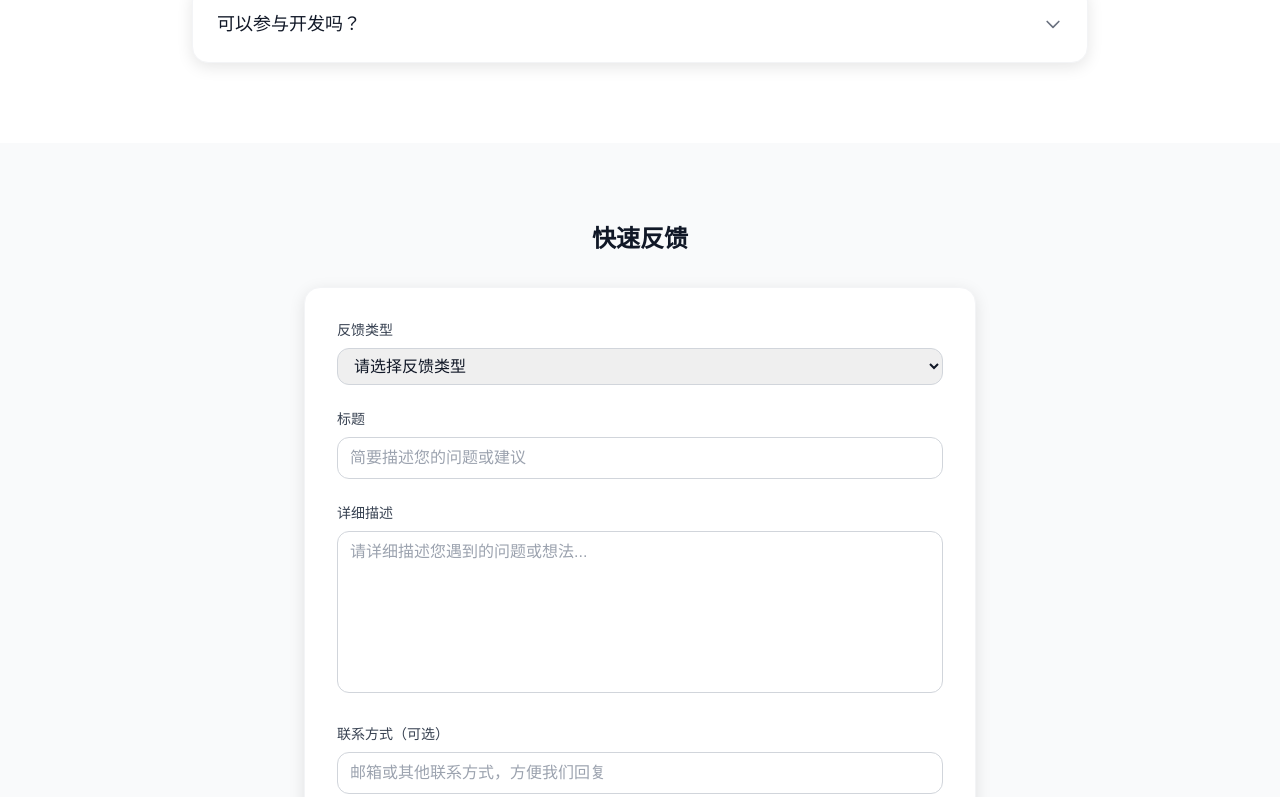
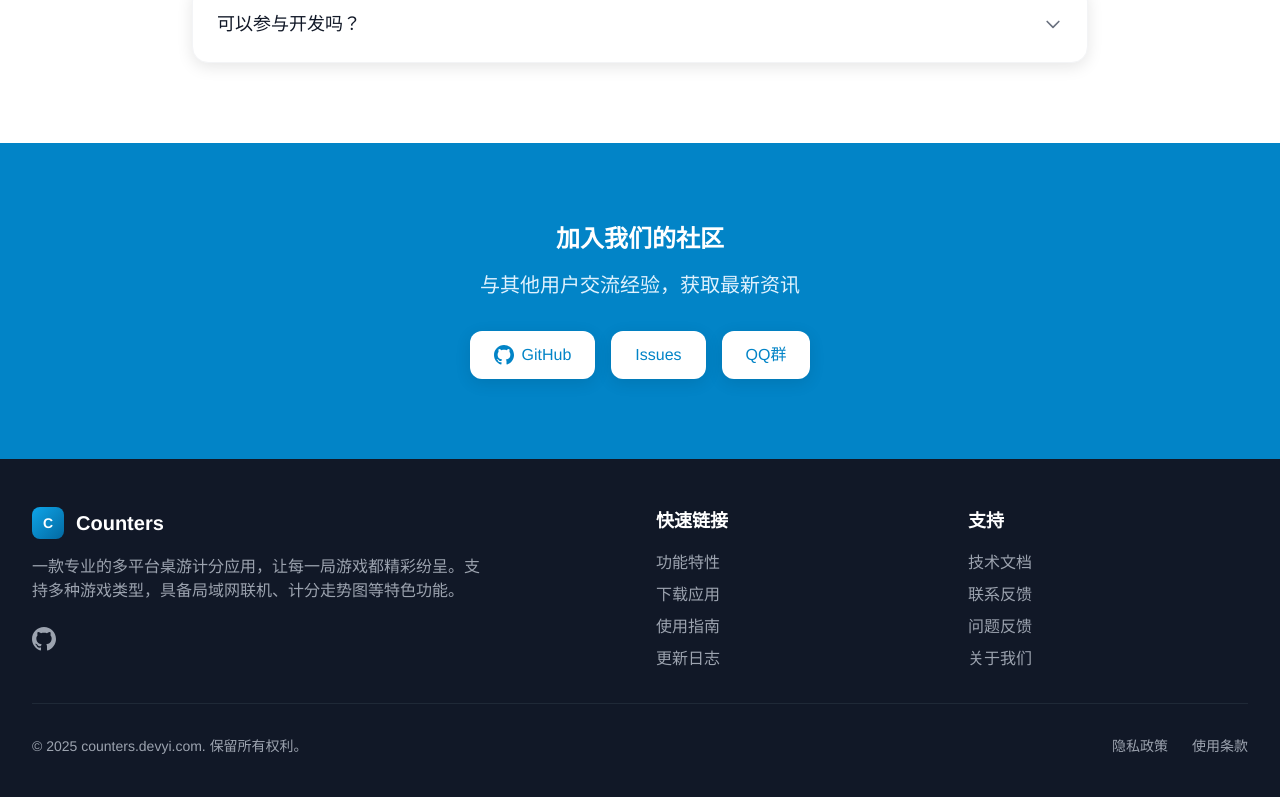
Before and after one commit to youzhiran/counters-web, a Nuxt app: page /contact in a window 1280 px wide. Shown: the part 2000-2797 px from the top of the page. Built offline with nearby package versions, Linux system fonts and the light colour scheme.

Commit message:
更新联系反馈

```diff
--- a/pages/contact.vue
+++ b/pages/contact.vue
@@ -73,90 +73,90 @@
       </div>
     </section>
 
-    <!-- 反馈表单 -->
-    <section class="py-20 bg-gray-50">
-      <div class="container-apple">
-        <div class="max-w-2xl mx-auto">
-          <h2 class="text-2xl font-bold text-gray-900 mb-8 text-center animate-on-scroll">
-            快速反馈
-          </h2>
+<!--    &lt;!&ndash; 反馈表单 &ndash;&gt;-->
+<!--    <section class="py-20 bg-gray-50">-->
+<!--      <div class="container-apple">-->
+<!--        <div class="max-w-2xl mx-auto">-->
+<!--          <h2 class="text-2xl font-bold text-gray-900 mb-8 text-center animate-on-scroll">-->
+<!--            快速反馈-->
+<!--          </h2>-->
 
-          <div class="card-apple p-8 animate-on-scroll">
-            <form @submit.prevent="submitFeedback" class="space-y-6">
-              <div>
-                <label for="feedback-type" class="block text-sm font-medium text-gray-700 mb-2">
-                  反馈类型
-                </label>
-                <select
-                  id="feedback-type"
-                  v-model="feedbackForm.type"
-                  class="w-full px-3 py-2 border border-gray-300 rounded-apple focus:outline-none focus:ring-2 focus:ring-primary-500 focus:border-transparent"
-                  required
-                >
-                  <option value="">请选择反馈类型</option>
-                  <option value="bug">Bug 报告</option>
-                  <option value="feature">功能建议</option>
-                  <option value="question">使用咨询</option>
-                  <option value="other">其他</option>
-                </select>
-              </div>
+<!--          <div class="card-apple p-8 animate-on-scroll">-->
+<!--            <form @submit.prevent="submitFeedback" class="space-y-6">-->
+<!--              <div>-->
+<!--                <label for="feedback-type" class="block text-sm font-medium text-gray-700 mb-2">-->
+<!--                  反馈类型-->
+<!--                </label>-->
+<!--                <select-->
+<!--                    id="feedback-type"-->
+<!--                    v-model="feedbackForm.type"-->
+<!--                    class="w-full px-3 py-2 border border-gray-300 rounded-apple focus:outline-none focus:ring-2 focus:ring-primary-500 focus:border-transparent"-->
+<!--                    required-->
+<!--                >-->
+<!--                  <option value="">请选择反馈类型</option>-->
+<!--                  <option value="bug">Bug 报告</option>-->
+<!--                  <option value="feature">功能建议</option>-->
+<!--                  <option value="question">使用咨询</option>-->
+<!--                  <option value="other">其他</option>-->
+<!--                </select>-->
+<!--              </div>-->
 
-              <div>
-                <label for="feedback-title" class="block text-sm font-medium text-gray-700 mb-2">
-                  标题
-                </label>
-                <input
-                  id="feedback-title"
-                  v-model="feedbackForm.title"
-                  type="text"
-                  class="w-full px-3 py-2 border border-gray-300 rounded-apple focus:outline-none focus:ring-2 focus:ring-primary-500 focus:border-transparent"
-                  placeholder="简要描述您的问题或建议"
-                  required
-                />
-              </div>
+<!--              <div>-->
+<!--                <label for="feedback-title" class="block text-sm font-medium text-gray-700 mb-2">-->
+<!--                  标题-->
+<!--                </label>-->
+<!--                <input-->
+<!--                    id="feedback-title"-->
+<!--                    v-model="feedbackForm.title"-->
+<!--                    type="text"-->
+<!--                    class="w-full px-3 py-2 border border-gray-300 rounded-apple focus:outline-none focus:ring-2 focus:ring-primary-500 focus:border-transparent"-->
+<!--                    placeholder="简要描述您的问题或建议"-->
+<!--                    required-->
+<!--                />-->
+<!--              </div>-->
 
-              <div>
-                <label for="feedback-content" class="block text-sm font-medium text-gray-700 mb-2">
-                  详细描述
-                </label>
-                <textarea
-                  id="feedback-content"
-                  v-model="feedbackForm.content"
-                  rows="6"
-                  class="w-full px-3 py-2 border border-gray-300 rounded-apple focus:outline-none focus:ring-2 focus:ring-primary-500 focus:border-transparent resize-none"
-                  placeholder="请详细描述您遇到的问题或想法..."
-                  required
-                ></textarea>
-              </div>
+<!--              <div>-->
+<!--                <label for="feedback-content" class="block text-sm font-medium text-gray-700 mb-2">-->
+<!--                  详细描述-->
+<!--                </label>-->
+<!--                <textarea-->
+<!--                    id="feedback-content"-->
+<!--                    v-model="feedbackForm.content"-->
+<!--                    rows="6"-->
+<!--                    class="w-full px-3 py-2 border border-gray-300 rounded-apple focus:outline-none focus:ring-2 focus:ring-primary-500 focus:border-transparent resize-none"-->
+<!--                    placeholder="请详细描述您遇到的问题或想法..."-->
+<!--                    required-->
+<!--                ></textarea>-->
+<!--              </div>-->
 
-              <div>
-                <label for="feedback-contact" class="block text-sm font-medium text-gray-700 mb-2">
-                  联系方式（可选）
-                </label>
-                <input
-                  id="feedback-contact"
-                  v-model="feedbackForm.contact"
-                  type="text"
-                  class="w-full px-3 py-2 border border-gray-300 rounded-apple focus:outline-none focus:ring-2 focus:ring-primary-500 focus:border-transparent"
-                  placeholder="邮箱或其他联系方式，方便我们回复"
-                />
-              </div>
+<!--              <div>-->
+<!--                <label for="feedback-contact" class="block text-sm font-medium text-gray-700 mb-2">-->
+<!--                  联系方式（可选）-->
+<!--                </label>-->
+<!--                <input-->
+<!--                    id="feedback-contact"-->
+<!--                    v-model="feedbackForm.contact"-->
+<!--                    type="text"-->
+<!--                    class="w-full px-3 py-2 border border-gray-300 rounded-apple focus:outline-none focus:ring-2 focus:ring-primary-500 focus:border-transparent"-->
+<!--                    placeholder="邮箱或其他联系方式，方便我们回复"-->
+<!--                />-->
+<!--              </div>-->
 
-              <div class="text-center">
-                <button
-                  type="submit"
-                  :disabled="isSubmitting"
-                  class="btn-primary px-8 py-3 disabled:opacity-50 disabled:cursor-not-allowed"
-                >
-                  <span v-if="isSubmitting">提交中...</span>
-                  <span v-else>提交反馈</span>
-                </button>
-              </div>
-            </form>
-          </div>
-        </div>
-      </div>
-    </section>
+<!--              <div class="text-center">-->
+<!--                <button-->
+<!--                    type="submit"-->
+<!--                    :disabled="isSubmitting"-->
+<!--                    class="btn-primary px-8 py-3 disabled:opacity-50 disabled:cursor-not-allowed"-->
+<!--                >-->
+<!--                  <span v-if="isSubmitting">提交中...</span>-->
+<!--                  <span v-else>提交反馈</span>-->
+<!--                </button>-->
+<!--              </div>-->
+<!--            </form>-->
+<!--          </div>-->
+<!--        </div>-->
+<!--      </div>-->
+<!--    </section>-->
 
     <!-- 社区链接 -->
     <section class="py-20 bg-primary-600">
@@ -176,7 +176,8 @@
                 class="btn-primary bg-white text-primary-600 hover:bg-gray-50 inline-flex items-center"
             >
               <svg class="w-5 h-5 mr-2" fill="currentColor" viewBox="0 0 24 24">
-                <path d="M12 0c-6.626 0-12 5.373-12 12 0 5.302 3.438 9.8 8.207 11.387.599.111.793-.261.793-.577v-2.234c-3.338.726-4.033-1.416-4.033-1.416-.546-1.387-1.333-1.756-1.333-1.756-1.089-.745.083-.729.083-.729 1.205.084 1.839 1.237 1.839 1.237 1.07 1.834 2.807 1.304 3.492.997.107-.775.418-1.305.762-1.604-2.665-.305-5.467-1.334-5.467-5.931 0-1.311.469-2.381 1.236-3.221-.124-.303-.535-1.524.117-3.176 0 0 1.008-.322 3.301 1.23.957-.266 1.983-.399 3.003-.404 1.02.005 2.047.138 3.006.404 2.291-1.552 3.297-1.23 3.297-1.23.653 1.653.242 2.874.118 3.176.77.84 1.235 1.911 1.235 3.221 0 4.609-2.807 5.624-5.479 5.921.43.372.823 1.102.823 2.222v3.293c0 .319.192.694.801.576 4.765-1.589 8.199-6.086 8.199-11.386 0-6.627-5.373-12-12-12z"/>
+                <path
+                    d="M12 0c-6.626 0-12 5.373-12 12 0 5.302 3.438 9.8 8.207 11.387.599.111.793-.261.793-.577v-2.234c-3.338.726-4.033-1.416-4.033-1.416-.546-1.387-1.333-1.756-1.333-1.756-1.089-.745.083-.729.083-.729 1.205.084 1.839 1.237 1.839 1.237 1.07 1.834 2.807 1.304 3.492.997.107-.775.418-1.305.762-1.604-2.665-.305-5.467-1.334-5.467-5.931 0-1.311.469-2.381 1.236-3.221-.124-.303-.535-1.524.117-3.176 0 0 1.008-.322 3.301 1.23.957-.266 1.983-.399 3.003-.404 1.02.005 2.047.138 3.006.404 2.291-1.552 3.297-1.23 3.297-1.23.653 1.653.242 2.874.118 3.176.77.84 1.235 1.911 1.235 3.221 0 4.609-2.807 5.624-5.479 5.921.43.372.823 1.102.823 2.222v3.293c0 .319.192.694.801.576 4.765-1.589 8.199-6.086 8.199-11.386 0-6.627-5.373-12-12-12z"/>
               </svg>
               GitHub
             </a>
@@ -184,9 +185,17 @@
                 href="https://github.com/youzhiran/counters/issues"
                 target="_blank"
                 rel="noopener noreferrer"
-              class="btn-secondary border-white text-white hover:bg-white/10"
+                class="btn-primary bg-white text-primary-600 hover:bg-gray-50 inline-flex items-center"
             >
               Issues
+            </a>
+            <a
+                href="https://qm.qq.com/cgi-bin/qm/qr?_wv=1027&k=4HLuYULaCCj5Pfkd6HasSmZqnq9FHZV3&authKey=X9KtEqWOptWr%2BXY3fTUx0%2BWyX%2FXZvzxFIeTKm4%2BhwltWhZm9LFVee%2Bd%2FM6L9d6Sy&noverify=0&group_code=706133694"
+                target="_blank"
+                rel="noopener noreferrer"
+                class="btn-primary bg-white text-primary-600 hover:bg-gray-50 inline-flex items-center"
+            >
+              QQ群
             </a>
           </div>
         </div>
@@ -203,13 +212,13 @@ useSeoMeta({
   keywords: 'Counters联系方式,Bug报告,功能建议,用户反馈,技术支持'
 })
 
-// 反馈表单
-const feedbackForm = reactive({
-  type: '',
-  title: '',
-  content: '',
-  contact: ''
-})
+// // 反馈表单
+// const feedbackForm = reactive({
+//   type: '',
+//   title: '',
+//   content: '',
+//   contact: ''
+// })
 
 const isSubmitting = ref(false)
 
@@ -238,9 +247,9 @@ const contactChannels = [
   },
   {
     title: '用户社区',
-    description: '与其他用户交流使用经验',
+    description: 'QQ群706133694，与其他用户交流使用经验',
     icon: '👥',
-    link: '#',
+    link: 'https://qm.qq.com/cgi-bin/qm/qr?_wv=1027&k=4HLuYULaCCj5Pfkd6HasSmZqnq9FHZV3&authKey=X9KtEqWOptWr%2BXY3fTUx0%2BWyX%2FXZvzxFIeTKm4%2BhwltWhZm9LFVee%2Bd%2FM6L9d6Sy&noverify=0&group_code=706133694',
     action: '加入讨论'
   }
 ]
@@ -293,32 +302,32 @@ const commonFAQs = [
   }
 ]
 
-// 提交反馈
-const submitFeedback = async () => {
-  isSubmitting.value = true
-
-  try {
-    // 这里可以集成实际的反馈提交逻辑
-    // 比如发送到后端 API 或者生成 GitHub Issue
-
-    // 模拟提交过程
-    await new Promise(resolve => setTimeout(resolve, 2000))
-
-    // 重置表单
-    Object.assign(feedbackForm, {
-      type: '',
-      title: '',
-      content: '',
-      contact: ''
-    })
-
-    // 显示成功消息
-    alert('反馈提交成功！感谢您的建议。')
-
-  } catch (error) {
-    alert('提交失败，请稍后重试或直接在 GitHub Issues 中反馈。')
-  } finally {
-    isSubmitting.value = false
-  }
-}
+// // 提交反馈
+// const submitFeedback = async () => {
+//   isSubmitting.value = true
+//
+//   try {
+//     // 这里可以集成实际的反馈提交逻辑
+//     // 比如发送到后端 API 或者生成 GitHub Issue
+//
+//     // 模拟提交过程
+//     await new Promise(resolve => setTimeout(resolve, 2000))
+//
+//     // 重置表单
+//     Object.assign(feedbackForm, {
+//       type: '',
+//       title: '',
+//       content: '',
+//       contact: ''
+//     })
+//
+//     // 显示成功消息
+//     alert('反馈提交成功！感谢您的建议。')
+//
+//   } catch (error) {
+//     alert('提交失败，请稍后重试或直接在 GitHub Issues 中反馈。')
+//   } finally {
+//     isSubmitting.value = false
+//   }
+// }
 </script>
```
Lines whose indentation alone changed are shown as unchanged.
